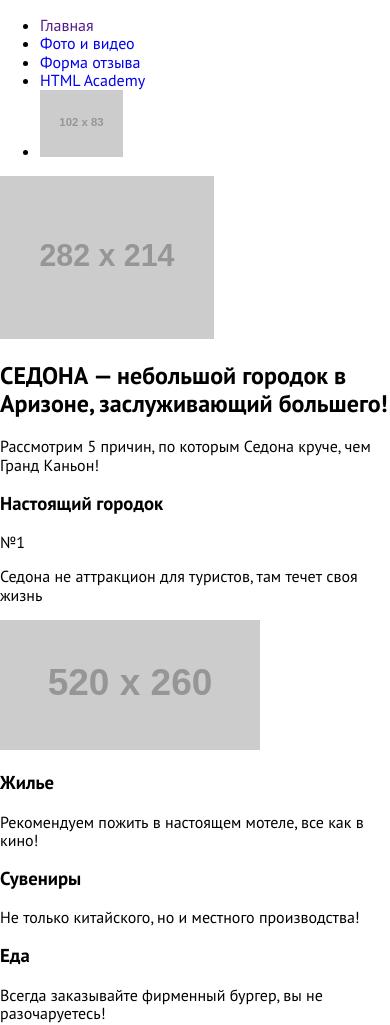
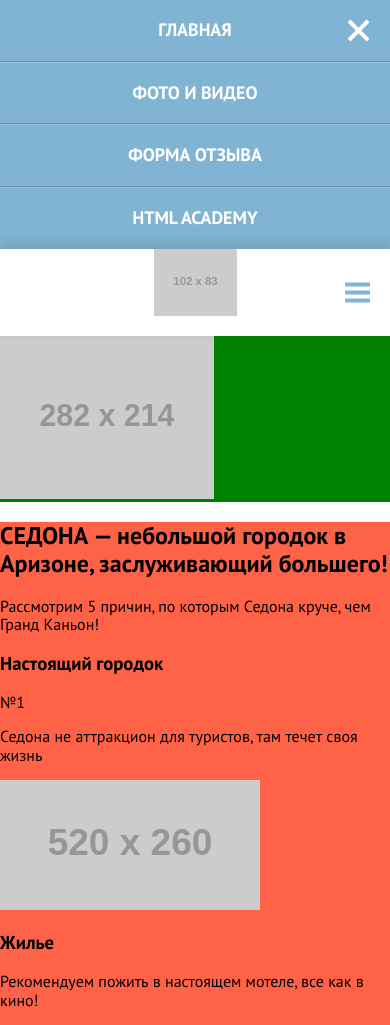
Before and after one commit to OlegKireev/Sedona, a website: page index.html in a window 390 px wide. Shown: the top 1025 px of the page. Drawn offline with Linux system fonts and the light colour scheme; placeholder pictures from the web are drawn by us.

Commit message:
Completed styling of a 'main-menu' block

```diff
--- a/index.html
+++ b/index.html
@@ -7,16 +7,23 @@
     <link href="https://fonts.googleapis.com/css?family=PT+Sans:400,700&display=swap" rel="stylesheet">
     <title>Sedona</title>
 </head>
-<body>
+<body class="page-body">
+    <div class="page-wrapper">
         <header class="page-header">
             <section class="main-menu">
+                <nav>
                     <ul class="main-menu__list">
-                <li class="main-menu__item"><a class="main-menu__link" href="">Главная</a></li>
+                        <li class="main-menu__item">
+                            <a class="main-menu__link" href="">Главная</a>
+                            <button class="btn main-menu__btn main-menu__btn--close"></button>
+                        </li>
                         <li class="main-menu__item"><a class="main-menu__link" href="#">Фото и видео</a></li>
                         <li class="main-menu__item"><a class="main-menu__link" href="#">Форма отзыва</a></li>
                         <li class="main-menu__item"><a class="main-menu__link" href="#">HTML Academy</a></li>
-                <li class="main-menu__item"><a class="main-menu__link" href="#"><img src="https://via.placeholder.com/102x83" height="102" width="83" alt="На главную"></a></li>
                     </ul>
+                    <a class="main-menu__link main-menu__link--logo" href="#"><img src="https://via.placeholder.com/102x83" height="102" width="83" alt="На главную"></a>
+                    <button class="btn main-menu__btn main-menu__btn--open"></button>
+                </nav>
             </section>
         </header>
 
@@ -140,6 +147,8 @@
                 <img class="map__image" src="https://via.placeholder.com/320x350" height="320" width="350" alt="Мы расположены здесь">
             </section>
 
+        </main>
+
         <footer class="page-footer">
             <div class="page-footer__hashtag">
                 <span>#Visitsedona</span>
@@ -155,6 +164,7 @@
             </div>
         </footer>
 
-    </main>
+    </div>
+
 </body>
 </html>
--- /dev/null
+++ b/sass/_advantages.scss
@@ -0,0 +1,3 @@
+.advantages {
+    background: tomato;
+}
--- /dev/null
+++ b/sass/_btn.scss
@@ -0,0 +1,3 @@
+.btn {
+    border: none;
+}
--- /dev/null
+++ b/sass/_main-menu.scss
@@ -0,0 +1,161 @@
+.main-menu {
+    position: relative;
+    color: #fff;
+}
+
+.main-menu__list {
+    margin: 0;
+    padding: 0;
+    display: flex;
+    flex-direction: column;
+    list-style: none;
+
+    @include tablet {
+        flex-direction: row;
+        justify-content: space-between;
+    }
+}
+
+// Ссылки меню
+.main-menu__link {
+    display: flex;
+    justify-content: center;
+    align-items: center;
+    min-height: 55px;
+    padding: 20px;
+    font-size: 18px;
+    font-weight: bold;
+    text-transform: uppercase;
+    color: #fff;
+    background-color: #81b3d2;
+    border-top: 1px solid #9ac2db;
+    border-bottom: 1px solid #678fa8;
+
+    @include tablet {
+        font-size: 14px;
+        color: #000;
+        background: #fff;
+        border: none;
+    }
+}
+
+.main-menu__item:first-child a {
+    border-top: none;
+}
+
+// Отталкиваем третий пункт меню для установки логотипа
+.main-menu__item:nth-child(2) {
+    @include tablet {
+        margin-right: 20%;
+    }
+}
+
+
+.main-menu__item:nth-child(4) a {
+    border-bottom: none;
+}
+
+// Логотип
+.main-menu__link--logo {
+    position: relative;
+    padding-top: 0;
+    background-color: #fff;
+    border: none;
+    box-shadow: 0 -5px 10px 1px rgba($color: #000000, $alpha: 0.1);
+
+    @include tablet {
+        position: absolute;
+        top: 0;
+        left: 50%;
+        padding: 0;
+        transform: translateX(-50%);
+        -webkit-transform: translateX(-50%);
+        -moz-transform: translateX(-50%);
+        -ms-transform: translateX(-50%);
+        -o-transform: translateX(-50%);
+        box-shadow: none;
+    }
+}
+
+.main-menu__item:first-child {
+    position: relative;
+}
+
+// Кнопки открытия и закрытия меню
+.main-menu__btn {
+    width: 25px;
+    height: 25px;
+    transform: translateY(-50%);
+    -webkit-transform: translateY(-50%);
+    -moz-transform: translateY(-50%);
+    -ms-transform: translateY(-50%);
+    -o-transform: translateY(-50%);
+
+}
+
+// Кнопка закрытия меню
+.main-menu__btn--close {
+    position: absolute;
+    top: 50%;
+    right: 20px;
+    background: $main-color;
+
+    &::before {
+        content: "";
+        position: absolute;
+        top: 10px;
+        left: 0;
+        width: 27px;
+        height: 4px;
+        background-color: #fff;
+        transform: rotate(45deg);
+        -webkit-transform: rotate(45deg);
+        -moz-transform: rotate(45deg);
+        -ms-transform: rotate(45deg);
+        -o-transform: rotate(45deg);
+    }
+
+    &::after {
+        content: "";
+        position: absolute;
+        top: 10px;
+        left: 0;
+        width: 27px;
+        height: 4px;
+        background-color: #fff;
+        transform: rotate(-45deg);
+        -webkit-transform: rotate(-45deg);
+        -moz-transform: rotate(-45deg);
+        -ms-transform: rotate(-45deg);
+        -o-transform: rotate(-45deg);
+    }
+
+    @include tablet {
+        display: none;
+    }
+}
+
+
+// Кнопка открытия меню
+.main-menu__btn--open {
+    position: absolute;
+    bottom: 18px;
+    right: 20px;
+    background: #fff;
+
+    &::before {
+        content: "";
+        position: absolute;
+        top: 10px;
+        left: 0;
+        width: 25px;
+        height: 4px;
+        background-color: $main-color;
+        box-shadow: 0px 8px 0 0 $main-color,
+                    0px -8px 0 0 $main-color;
+    }
+
+    @include tablet {
+        display: none;
+    }
+}
--- /dev/null
+++ b/sass/_page-header.scss
@@ -0,0 +1,2 @@
+.page-header {
+}
--- /dev/null
+++ b/sass/_promo.scss
@@ -0,0 +1,3 @@
+.promo {
+    background-color: green;
+}
--- a/sass/_variables.scss
+++ b/sass/_variables.scss
@@ -1,11 +1,10 @@
-$main-color: #f2f2f2;
-$secondary-color: #68b738;
-$grey-color: #f2f2f2;
+$main-color: #81b3d2;
+$grey-color: #eeeeee;
 $font-color: #444444;
 
-$mobile-width-content: 280px;
+$mobile-width-content: 320px;
 $mobile-width: 320px;
-$tablet-width-content: 708px;
+$tablet-width-content: 768px;
 $tablet-width: 768px;
-$desktop-width-content: 1220px;
-$desktop-width: 1440px;
+$desktop-width-content: 1280px;
+$desktop-width: 1280px;
--- a/sass/main.scss
+++ b/sass/main.scss
@@ -2,6 +2,37 @@ body {
     font-family: 'PT Sans', 'Open Sans', sans-serif;
 }
 
+
+
 @import "_normalize.scss";
+@import "_variables.scss";
 @import "_mixins.scss";
-@import "_variables.scss";
+@import "_page-header.scss";
+@import "_main-menu.scss";
+@import "_page-main.scss";
+@import "_promo.scss";
+@import "_advantages.scss";
+@import "_reasons.scss";
+@import "_intrested.scss";
+@import "_map.scss";
+@import "_page-footer.scss";
+@import "_btn.scss";
+
+.page-body {
+    background-color: #f2f2f2;
+}
+
+.page-wrapper {
+    background-color: #fff;
+    max-width: $tablet-width;
+    width: 100%;
+    margin: 0 auto;
+
+    @include tablet {
+        max-width: $desktop-width-content;
+    }
+
+    @include desktop {
+        box-shadow: 0px 5px 15px 0px rgba(0, 0, 0, 0.2);
+    }
+}
```
Also changed, not shown: css/main.css, dist/css/main.min.css, sass/_intrested.scss (added), sass/_map.scss (added), sass/_page-footer.scss (added), sass/_page-main.scss (added), sass/_reasons.scss (added), 2 other files. Lines whose indentation alone changed are shown as unchanged.
